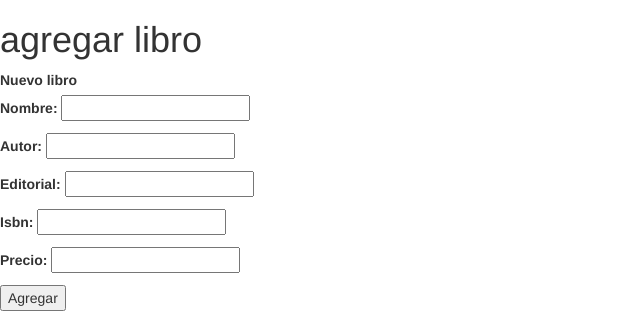
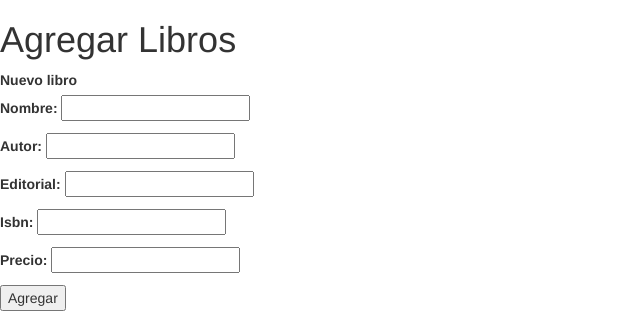
Before and after one commit to AlfonsoZR/Examen_u1, a Django app: page /agregar/ in a window 1280 px wide. Shown: the top 315 px of the page, without its empty margins (0-640 px from the left). Run offline with Django 3.2, Linux system fonts and the light colour scheme; some libraries are stand-ins or nearby versions.

Commit message:
Ya por favor2

```diff
--- a/biblioteca/templates/agregar_libro.html
+++ b/biblioteca/templates/agregar_libro.html
@@ -1,7 +1,7 @@
 {% extends "base.html" %}
 
 	{%block content %}
-  <h1>agregar libro</h1>
+  <h1>Agregar Libros</h1>
  <form class= " " action="" method= "POST">{% csrf_token %}
 	 <label for="">Nuevo libro</label>
 	{{form.as_p}}
```
